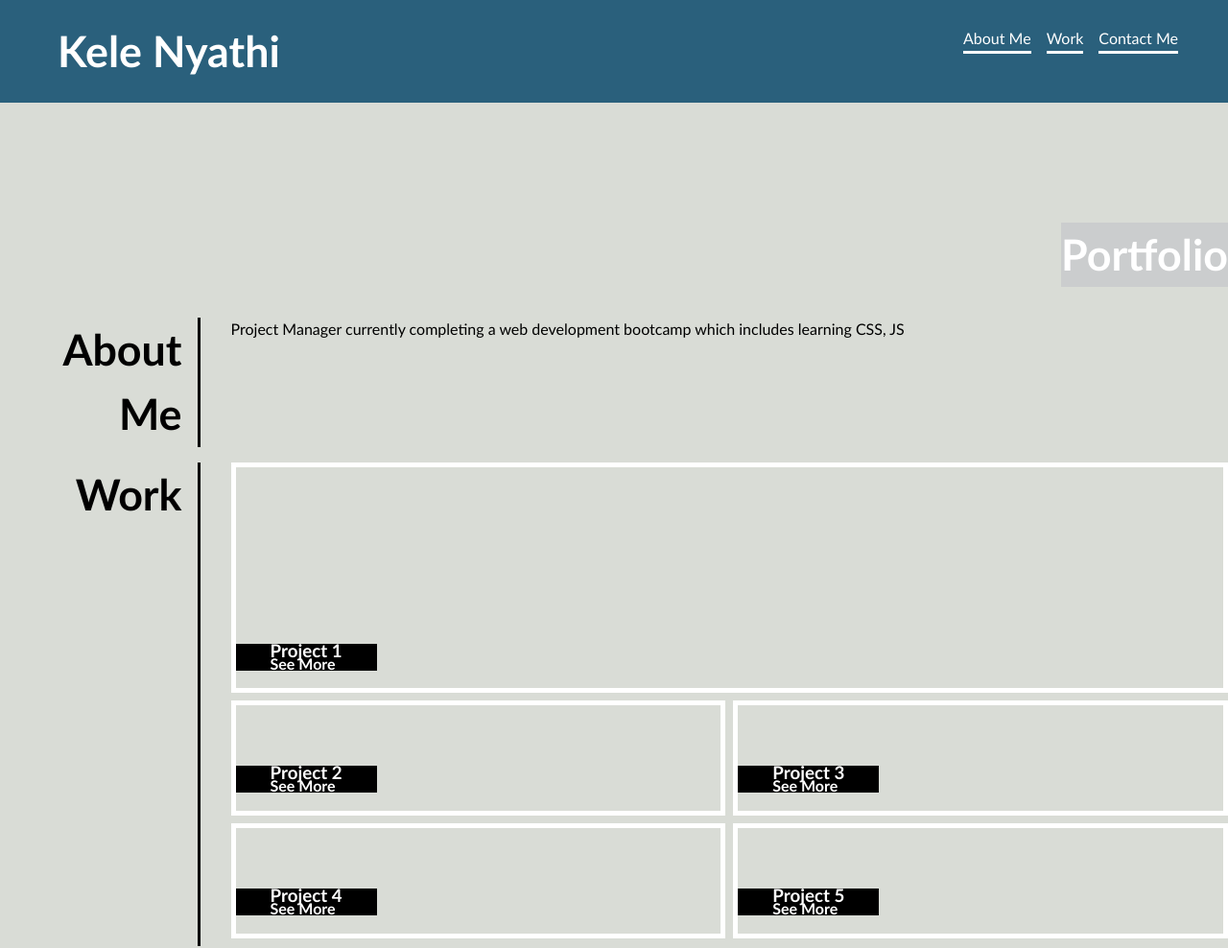
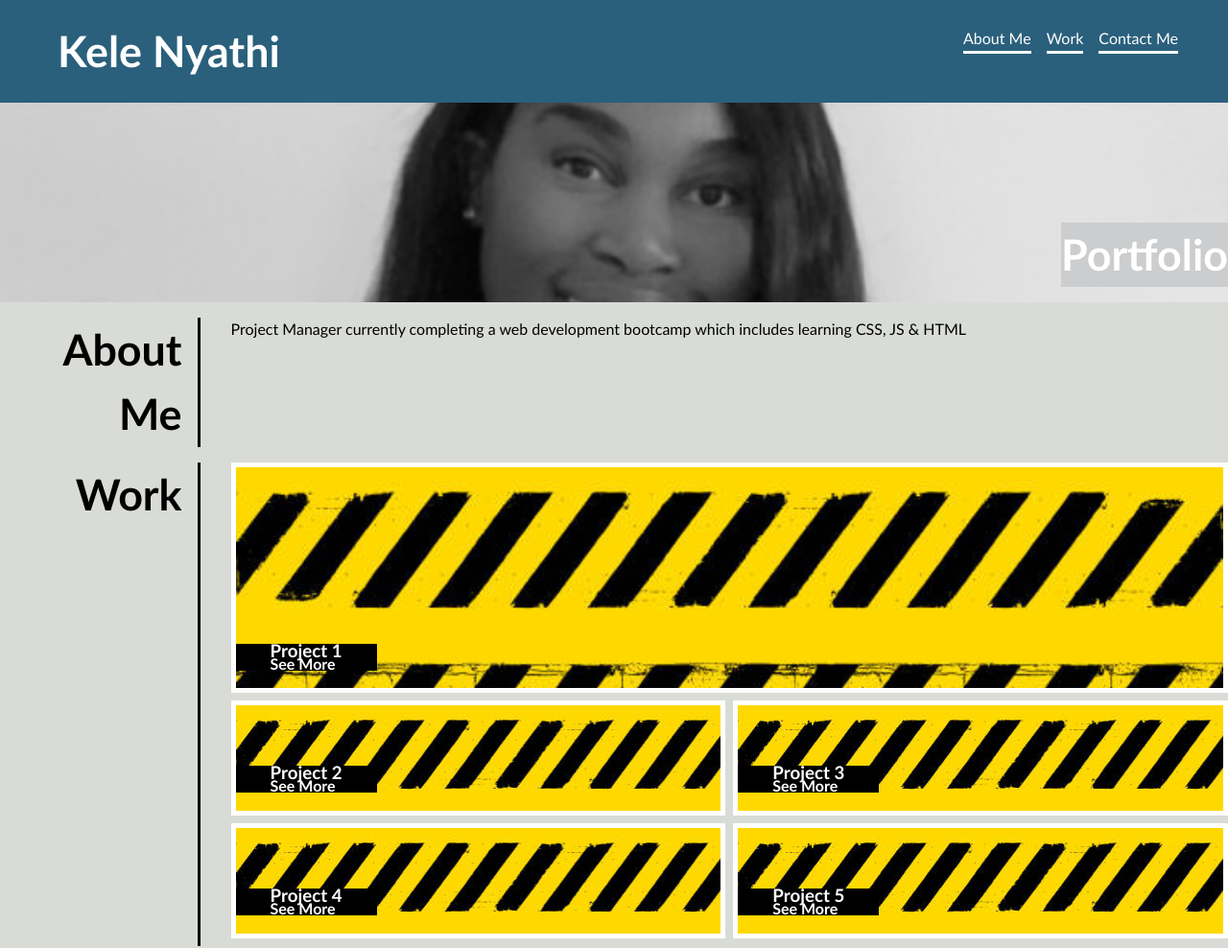
Before and after one commit to kelenyathi/Portfolio, a plain HTML site: page index.html in a window 1280 px wide. Shown: the top 988 px of the page at 96% size. Drawn offline with Linux system fonts and the light colour scheme.

Commit message:
ADDING JPG

```diff
--- a/assets/portfolio.css
+++ b/assets/portfolio.css
@@ -109,7 +109,7 @@ nav > a {
 }
 
 .hero-banner {
-  background-image: url();
+  background-image: url(./IMG_0207.jpg);
   background-repeat: no-repeat;
   display: flex;
   height: 26vh;
@@ -178,7 +178,7 @@ nav > a {
 display: flex;
 width: 100%;
 height: 50%;
-background-image: url();
+background-image: url(./istockphoto-1345877121-612x612.jpeg);
 border-style: solid;
 border-width: 5px;
 border-color: white;
@@ -205,7 +205,7 @@ margin-bottom: 8px;
 
 a.box {
   display: flex;
-  background-image: url();
+  background-image: url(./istockphoto-1345877121-612x612.jpeg);
   width: 50%;
   flex-basis: auto;
   align-self: flex-start;
--- a/index.html
+++ b/index.html
@@ -39,7 +39,7 @@
     <section class="page-section" id="about">
       <h2 class="verticalLine">About Me</h2>
       <div class="aboutMeParagraph">
-        <p>Project Manager currently completing a web development bootcamp which includes learning CSS, JS </p>
+        <p>Project Manager currently completing a web development bootcamp which includes learning CSS, JS & HTML </p>
     </div>
     </section>
 
@@ -49,7 +49,7 @@
 
       <div class="aboutMeParagraph">
 
-        <a href="" target="_blank">
+        <a href=img src =.assets/istockphoto-1345877121-612x612 target="_blank">
           <div class="large">
           <div class="heading-down">
             <div>
@@ -60,13 +60,13 @@
       </a>
 
         <div class="many">
-          <a href="" target="_blank" class="box">
+          <a href="./assets/" target="_blank" class="box">
             <div class="heading-down">
               <h3>Project 2</h3>
               <h4>See More</h4>
             </div>
           </a>
-          <a href="" target="_blank" class="box">
+          <a href="./assets/COMPUTER.png" target="_blank" class="box">
             <div class="heading-down">
               <h3>Project 3</h3>
               <h4>See More</h4>
@@ -75,13 +75,13 @@
         </div>
 
         <div class="many">
-          <a href="" target="_blank" class="box">
+          <a href="./assets/COMPUTER.png" target="_blank" class="box">
             <div class="heading-down">
               <h3>Project 4</h3>
               <h4>See More</h4>
             </div>
           </a>
-          <a href="" target="_blank" class="box">
+          <a href="./assets/COMPUTER.png" target="_blank" class="box">
             <div class="heading-down">
               <h3>Project 5</h3>
               <h4>See More</h4>
```
Also changed, not shown: assets/COMPUTER.png (added), assets/IMG_0207.jpg (added), assets/istockphoto-1345877121-612x612.jpeg (added), 1 other file.
